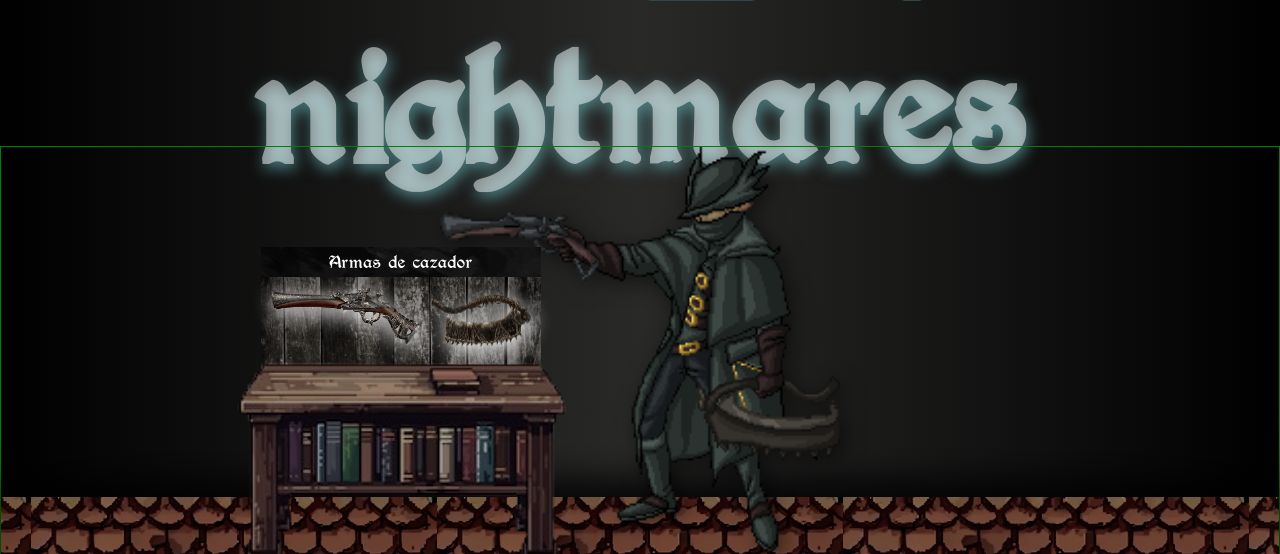
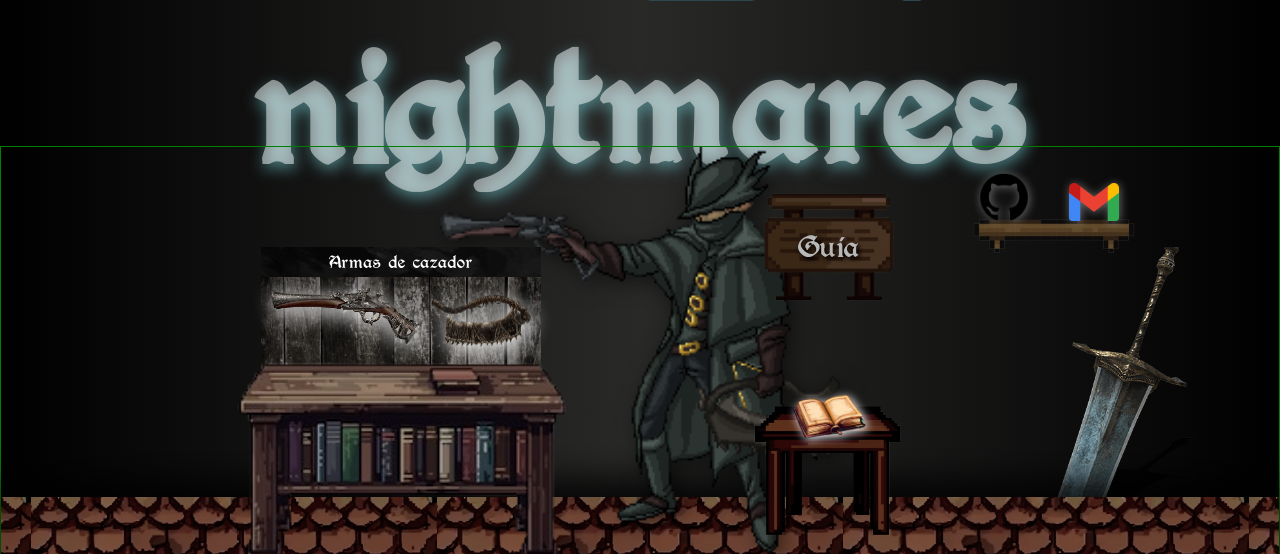
Before and after one commit to Ivax7/100-Proyectos-JS, a PHP site: page / in a window 1280 px wide. Shown: the part 349-903 px from the top of the page. Run offline with PHP 8.4, Linux system fonts and the light colour scheme.

Commit message:
styles and modal cuaderno

```diff
--- a/2. Pagina de bienvenida/css/style.css
+++ b/2. Pagina de bienvenida/css/style.css
@@ -60,6 +55,95 @@ h1 {
   filter: drop-shadow(5px 5px 10px rgba(0, 0, 0, 0.5));
   z-index: 2;
   position: relative;
+}
+
+.cartel {
+  position: absolute;
+  right: 350px;
+  filter: brightness(0.7) contrast(1.1) saturate(0.5);
+  background-image: url("../img/elements/cuadro.png");
+  background-size: cover;
+  background-repeat: no-repeat;
+  width: 200px;
+  height: 200px;
+  z-index: 9999;
+  display: flex;
+  justify-content: center;
+  align-items: center;
+  font-size: 34px;
+  color: white;
+  text-shadow: 2px 2px 5px black;
+}
+
+
+.mesita {
+  position: absolute;
+  right: 325px;
+  top: 200px;
+  filter: brightness(0.7) contrast(1.1) saturate(0.5);
+  background-size: cover;
+  background-repeat: no-repeat;
+  width: 250px;
+  z-index: 9999;
+  color: white;
+  text-shadow: 2px 2px 5px black;
+}
+
+.cuaderno {
+  position: absolute;
+  right: 410px;
+  top: 230px;
+  filter: brightness(0.7) contrast(1.1) saturate(0.5);
+  background-size: cover;
+  background-repeat: no-repeat;
+  height: 80px;
+  z-index: 9999;
+  color: white;
+  filter: drop-shadow(2px 2px 5px rgb(255, 255, 255));
+  transform-origin: center bottom; /* Ajusta el punto de transformación */
+}
+
+
+.estanteria {
+  position: absolute;
+  top: -50px;
+  right: 100px;
+  filter: brightness(0.7) contrast(1.1) saturate(0.5);
+  background-size: cover;
+  background-repeat: no-repeat;
+  width: 250px;
+  height: 200px;
+  z-index: 9999;
+  font-size: 34px;
+  color: white;
+  text-shadow: 2px 2px 5px black;
+}
+
+.github, .gmail {
+  position: absolute;
+  width: 50px;
+  height: 50px;
+  top: 25px;
+  filter: brightness(0.7) contrast(1.1) saturate(0.5);
+  filter: drop-shadow(1px 1px 5px rgba(255, 255, 255, 0.39));
+  z-index: 99999999999;
+}
+
+.github {
+  right: 250px;
+  background-image: url("../img/elements/github.avif");
+  background-size: cover ;
+}
+
+.gmail {
+  top: 30px;
+  height: 50px;
+  right: 160px;
+  background-image: url("../img/elements/gmail.png");
+  background-size: cover ;
+  background-repeat: no-repeat;
+  background-position: center;
+  background-size: contain;
 }
 
 
@@ -110,6 +194,18 @@ h1 {
   background-image: url('../img/elements/cartel-oscuro.jpg');
 }
 
+.luz-de-luna{
+  position: absolute;
+  width: 330px;
+  right: 0px;
+  top: 100px;
+  transition: all .2s ease-in-out;
+}
+
+.luz-de-luna:hover {
+  transform: translate(10px, -20px);
+}
+
 
 
 .suelo-imagen {
--- a/2. Pagina de bienvenida/index.html
+++ b/2. Pagina de bienvenida/index.html
@@ -14,18 +14,42 @@
 
     <div class="suelo-container">
       <section class="suelo">
+        <a class="objeto cartel">Guía</a>
+        <img class="objeto mesita" src="./img/elements/mesa-noche.png" alt="Mesita de Noche">
+        <img class="objeto cuaderno" src="./img/elements/cuaderno-abierto.png" alt="Mesita de Noche">
+
+        <img class="objeto estanteria" src="./img/elements/estanteria.png" alt="Mesita de Noche">
+
+        <a class="objeto github" href="https://github.com/Ivax7/100-Proyectos-JS/tree/main/2.%20Pagina%20de%20bienvenida"></a>
+        <a class="objeto gmail" href="mailto:xserrano2001@gmail.com"></a>
+
+
+
+
         <img class="objeto pistola" src="./img/elements/pistola.png" alt="Espada luz de luna">
         <img class="objeto sierra" src="./img/elements/sierra-del-cazador.webp" alt="Espada luz de luna">
         <img class="objeto tablon-madera" src="./img/elements/tablon-madera.jpg" alt="Espada luz de luna">
-        <a href="https://bloodborne.fandom.com/es/wiki/Armas" class="objeto tablon-oscuro">
+        <a href="https://bloodborne.fandom.com/es/wiki/Armas" target="_blank" class="objeto tablon-oscuro">
           Armas de cazador
         </a>
         <img class="mesa objeto" src="./img/elements/mesa-removebg-preview.png" alt="Espada luz de luna">
+
+        <img class="luz-de-luna objeto" src="img/elements/luz-de-luna.png" alt="Espada Luz de luna">
+
+
         <img class="hunter" src="./img/elements/hunter.png" alt="">
         <span class="suelo-imagen"></span><span class="mesa"></span>
       </section>
     </div>
 
+        <!-- Modal -->
+    <div id="cuadernoModal" class="modal">
+      <div class="modal-content">
+        <span class="close">&times;</span>
+        <h2>Notas del cazador</h2>
+        <p>Aquí puedes escribir las notas relacionadas con tus pesadillas.</p>
+      </div>
+    </div>
 
   </main>
   <script type="module" src="script.js"></script>
--- a/2. Pagina de bienvenida/script.js
+++ b/2. Pagina de bienvenida/script.js
@@ -0,0 +1,21 @@
+// Selección de elementos
+const cuaderno = document.querySelector('.cuaderno');
+const modal = document.getElementById('cuadernoModal');
+const closeModal = document.querySelector('.modal-content .close');
+
+// Abrir el modal al hacer clic en el cuaderno
+cuaderno.addEventListener('click', () => {
+  modal.style.display = 'block';
+});
+
+// Cerrar el modal al hacer clic en la "X"
+closeModal.addEventListener('click', () => {
+  modal.style.display = 'none';
+});
+
+// Cerrar el modal al hacer clic fuera del contenido
+window.addEventListener('click', (event) => {
+  if (event.target === modal) {
+    modal.style.display = 'none';
+  }
+});
```
Also changed, not shown: other parts of 2. Pagina de bienvenida/css/style.css (+42 -6 lines), 2. Pagina de bienvenida/img/elements/cuaderno-abierto.png (added), 2. Pagina de bienvenida/img/elements/cuaderno.png (added), 2. Pagina de bienvenida/img/elements/cuadro.png (added), 2. Pagina de bienvenida/img/elements/estanteria.png (added), 2. Pagina de bienvenida/img/elements/github.avif (renamed from 1. Página personal/img/github.avif), 2. Pagina de bienvenida/img/elements/gmail.png (renamed from 1. Página personal/img/gmail.png), 2. Pagina de bienvenida/img/elements/mesa-noche.png (added).
